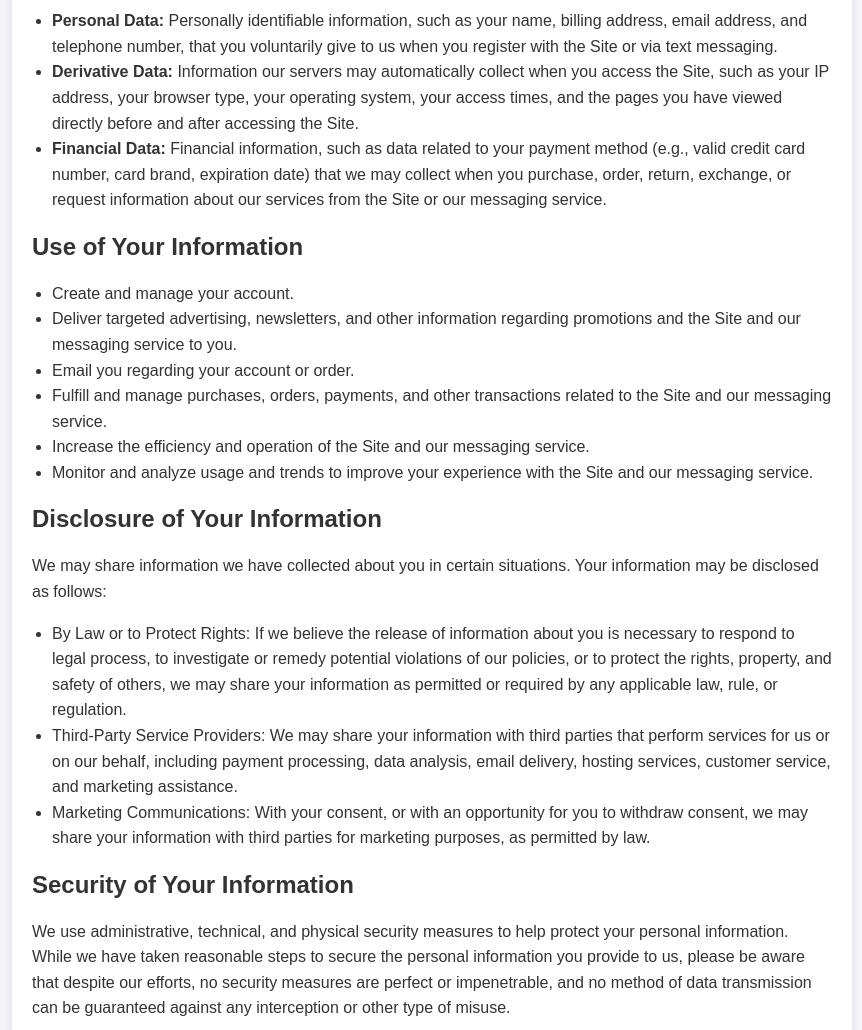
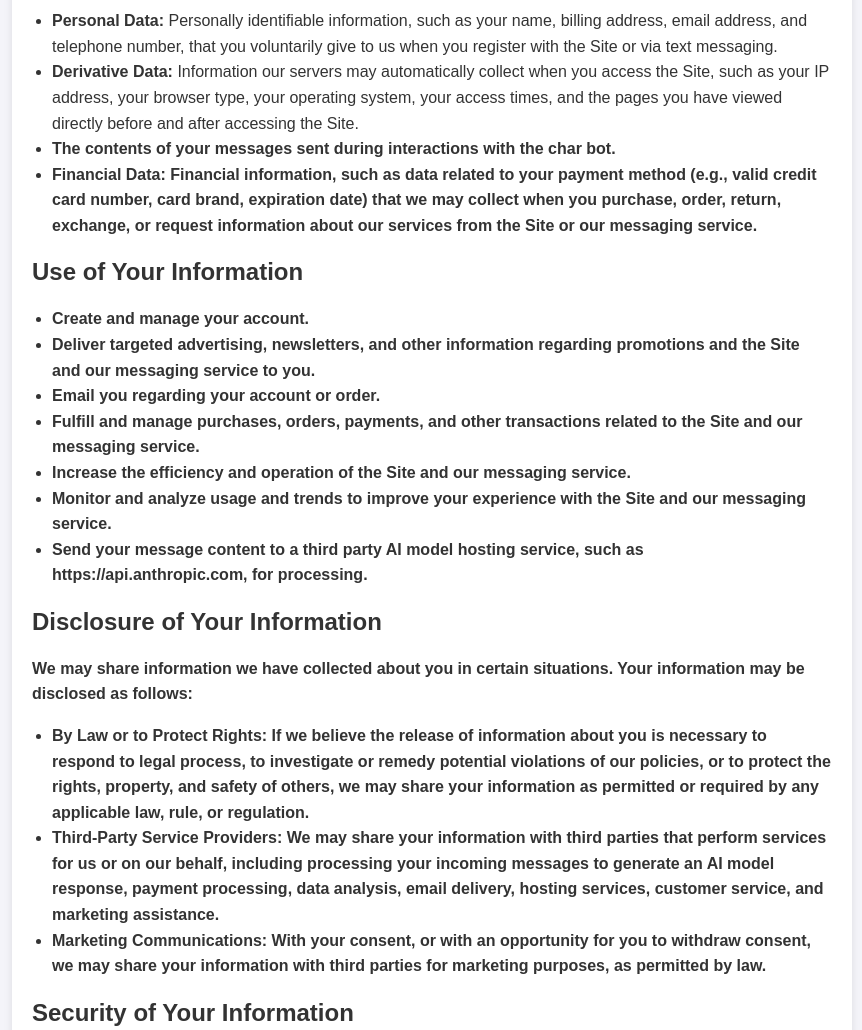
Before and after one commit to aichatslol/aichatslol.github.io, a plain HTML site: page terms.html in a window 1280 px wide. Shown: the part 880-1910 px from the top of the page, without its empty margins (208-1070 px from the left). Drawn offline with Linux system fonts and the light colour scheme.

Commit message:
Update terms.html

```diff
--- a/terms.html
+++ b/terms.html
@@ -26,6 +26,7 @@
         <ul>
             <li><strong>Personal Data:</strong> Personally identifiable information, such as your name, billing address, email address, and telephone number, that you voluntarily give to us when you register with the Site or via text messaging.</li>
             <li><strong>Derivative Data:</strong> Information our servers may automatically collect when you access the Site, such as your IP address, your browser type, your operating system, your access times, and the pages you have viewed directly before and after accessing the Site.</li>
+            <li><strong>The contents of your messages sent during interactions with the char bot.</li>
             <li><strong>Financial Data:</strong> Financial information, such as data related to your payment method (e.g., valid credit card number, card brand, expiration date) that we may collect when you purchase, order, return, exchange, or request information about our services from the Site or our messaging service.</li>
         </ul>
         <h2>Use of Your Information</h2>
@@ -36,12 +37,13 @@
             <li>Fulfill and manage purchases, orders, payments, and other transactions related to the Site and our messaging service.</li>
             <li>Increase the efficiency and operation of the Site and our messaging service.</li>
             <li>Monitor and analyze usage and trends to improve your experience with the Site and our messaging service.</li>
+            <li>Send your message content to a third party AI model hosting service, such as https://api.anthropic.com, for processing.</li>
         </ul>
         <h2>Disclosure of Your Information</h2>
         <p>We may share information we have collected about you in certain situations. Your information may be disclosed as follows:</p>
         <ul>
             <li>By Law or to Protect Rights: If we believe the release of information about you is necessary to respond to legal process, to investigate or remedy potential violations of our policies, or to protect the rights, property, and safety of others, we may share your information as permitted or required by any applicable law, rule, or regulation.</li>
-            <li>Third-Party Service Providers: We may share your information with third parties that perform services for us or on our behalf, including payment processing, data analysis, email delivery, hosting services, customer service, and marketing assistance.</li>
+            <li>Third-Party Service Providers: We may share your information with third parties that perform services for us or on our behalf, including processing your incoming messages to generate an AI model response, payment processing, data analysis, email delivery, hosting services, customer service, and marketing assistance.</li>
             <li>Marketing Communications: With your consent, or with an opportunity for you to withdraw consent, we may share your information with third parties for marketing purposes, as permitted by law.</li>
         </ul>
         <h2>Security of Your Information</h2>
```
